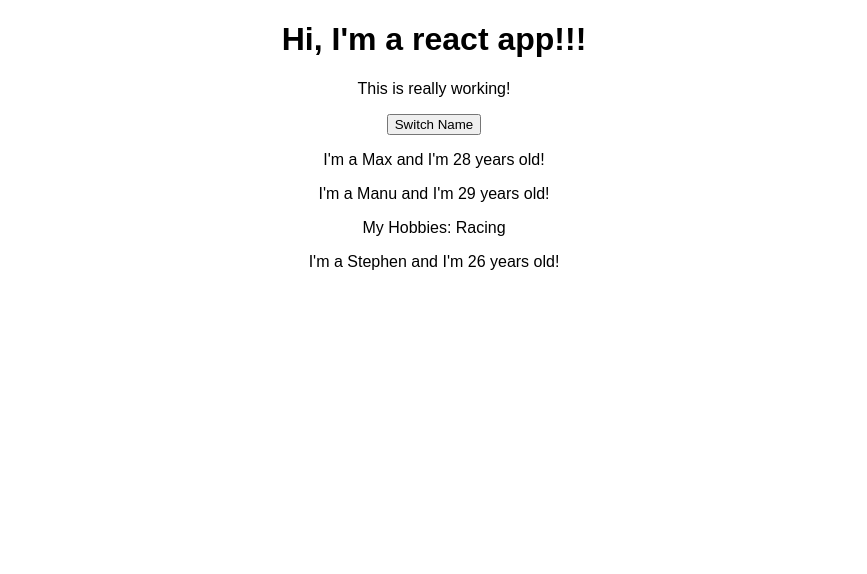
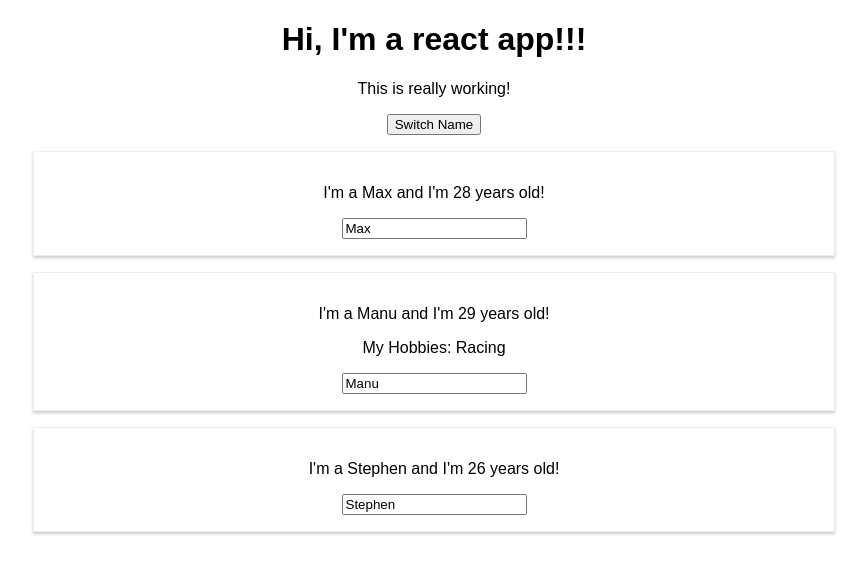
Before and after one commit to douglascamilo/react-complete-guide, a React (Create React App) app: page / in a window 1280 px wide. Shown: the top 574 px of the page, without its empty margins (206-1073 px from the left). Built offline with nearby package versions, Linux system fonts and the light colour scheme.

Commit message:
Adding styling with stylesheets

```diff
--- a/src/App.js
+++ b/src/App.js
@@ -21,6 +21,16 @@
     });
   }
 
+  nameChangedHandler = (event) => {
+    this.setState({
+      persons: [
+        { name: 'Max', age: 28 },
+        { name: event.target.value, age: 29 },
+        { name: 'Stephen', age: 26 },
+      ]
+    });
+  }
+
   render() {
     return (
       <div className="App">
@@ -35,7 +45,8 @@
         <Person
             name={ this.state.persons[1].name }
             age={ this.state.persons[1].age }
-            click={ this.switchNameHandler.bind(this, 'Max!') }>My Hobbies: Racing</Person>
+            click={ this.switchNameHandler.bind(this, 'Max!') }
+            changed={ this.nameChangedHandler }>My Hobbies: Racing</Person>
         <Person
             name={ this.state.persons[2].name }
             age={ this.state.persons[2].age } />
--- /dev/null
+++ b/src/Person/Person.css
@@ -0,0 +1,8 @@
+.Person {
+    width: 60%;
+    margin: 16px auto;
+    border: 1px solid #eee;
+    box-shadow: 0 2px 3px #ccc;
+    padding: 16px;
+    text-align: center;
+}
--- a/src/Person/Person.js
+++ b/src/Person/Person.js
@@ -1,10 +1,12 @@
 import React from 'react';
+import './Person.css';
 
 const Person = (props) => {
 	return (
-		<div>
+		<div className="Person">
 			<p onClick={ props.click }>I'm a { props.name } and I'm { props.age } years old!</p>
 			<p>{ props.children }</p>
+			<input type="text" onChange={ props.changed } value={ props.name } />
 		</div>
 	);
 }
```
